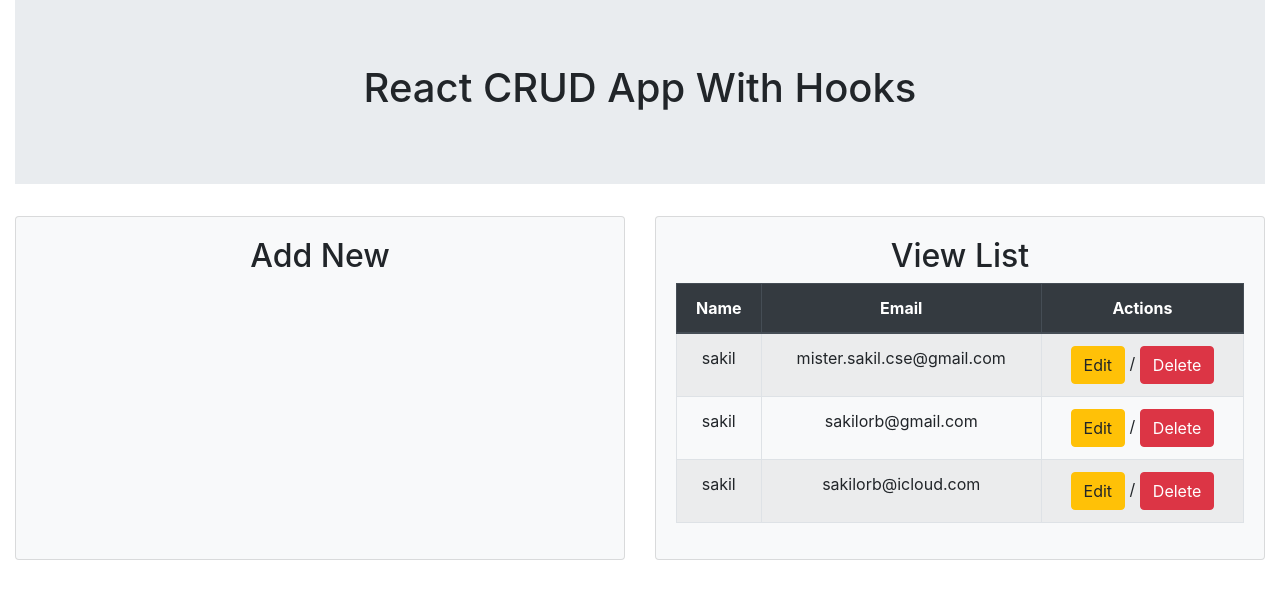
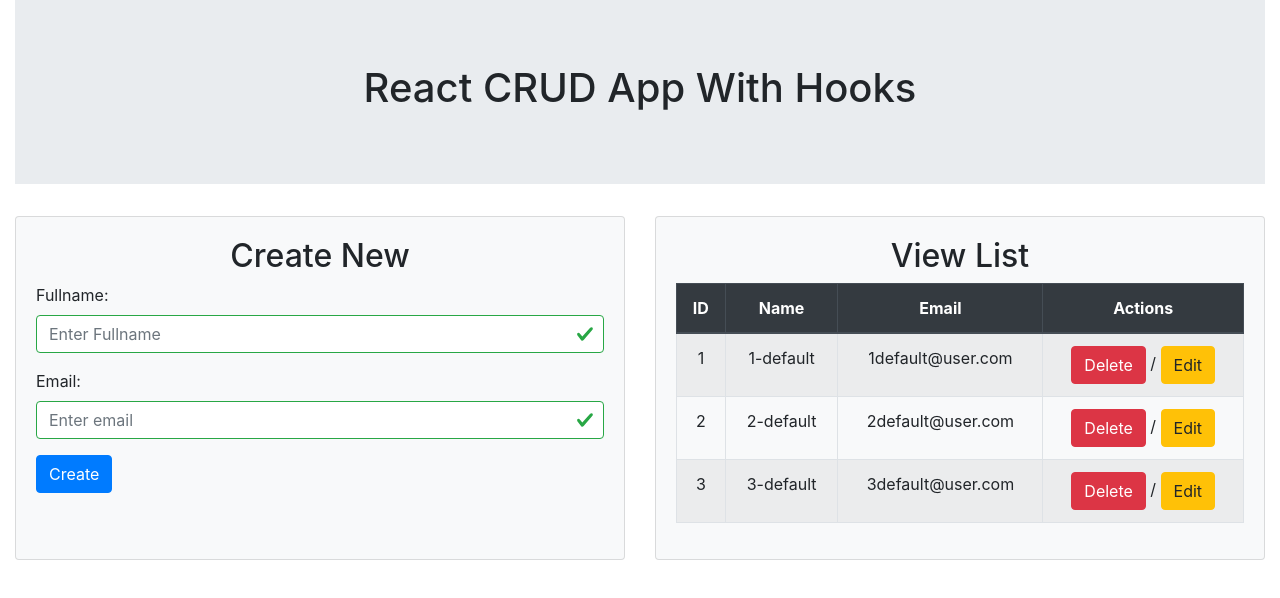
Before and after one commit to mistersakil/react-crud-app-with-hooks, a React (Create React App) app: page / in a window 1280 px wide. Shown: the top 598 px of the page. Built offline with nearby package versions, Linux system fonts and the light colour scheme.

Commit message:
CRUD operations completed successfully

```diff
--- a/src/App.js
+++ b/src/App.js
@@ -1,13 +1,52 @@
-import React, {useState} from 'react';
+import React, {useState, useEffect, Fragment} from 'react';
 import Table from './Component/Table'
+import Form from './Component/Form'
+import FormUpdate from './Component/FormUpdate'
 function App() {
-  const tableFields = ['Name','Email','Actions']
+  const tableFields = ['ID', 'Name','Email','Actions']
   const initianData = [
-    {name: 'sakil', email: 'mister.sakil.cse@gmail.com'},
-    {name: 'sakil', email: 'sakilorb@gmail.com'},
-    {name: 'sakil', email: 'sakilorb@icloud.com'},
+    {id: 1, name: '1-default', email: '1default@user.com'},
+    {id: 2, name: '2-default', email: '2default@user.com'},
+    {id: 3, name: '3-default', email: '3default@user.com'},
   ]
+
   const [users, setUsers] = useState(initianData)
+  const [isUpdating, setIsUpdating] = useState(false)
+  const [updatingUser, setUpdatingUser] = useState({id:null, name:'', email:''})
+
+  const userCreateHandler = newUser => {
+    setUsers([...users, newUser])
+  }
+
+  const userUpdateHandler = updateingUser => {
+    setIsUpdating(false)
+    let exist = false
+    setUsers(users.map(user => {
+      if(user.id === updateingUser.id){
+        exist = true
+        return updateingUser
+      }else{
+        return user
+      }
+    }))
+    if(!exist){
+      window.alert('Sorry! User does not exist')
+    }
+
+  }
+
+  const rowDeleteHandler = id => {
+    if(window.confirm('Are you sure?')){
+      const usersFiltered = users.filter(user => user.id !== id )
+      setUsers(usersFiltered)
+    }
+  }
+
+  const rowUpdateHandler = updatingObject => {
+    setIsUpdating(true)
+    setUpdatingUser(updatingObject)
+  }
+
 
   return (
     <div className="container-fluid">
@@ -24,14 +63,28 @@ function App() {
           <div className="card-deck">
             <div className="card bg-light">
               <div className="card-body text-center">
-                <h2>Add New</h2>
+              {
+                !isUpdating
+                ? (
+                  <Fragment>
+                  <h2>Create New</h2>
+                  <Form noOfRows={users.length} userCreateHandler={userCreateHandler} />
+                  </Fragment>
+                )
+                : (
+                  <Fragment>
+                    <h2>Update Form</h2>
+                    <FormUpdate updatingUser={updatingUser} userUpdateHandler={userUpdateHandler}/>
+                  </Fragment>
+                )
+              }
 
               </div>
             </div>
             <div className="card bg-light">
               <div className="card-body text-center">
                 <h2>View List</h2>
-                <Table tableFields={tableFields} tableData={users}></Table>
+                <Table tableFields={tableFields} tableData={users} rowDeleteHandler={rowDeleteHandler} rowUpdateHandler={rowUpdateHandler}/>
               </div>
             </div>
           </div>
--- /dev/null
+++ b/src/Component/Form.jsx
@@ -0,0 +1,52 @@
+import React, {useState} from "react";
+
+export default function Form(props) {
+	const defaultUserInfo = {id:null, name:'', email:''}
+	const defaultUser = defaultUserInfo
+	const [user, setUser] = useState(defaultUser)
+	const [required, setRequired] = useState(false)
+	const {name, email} = user
+	const inputHandler = event => {
+		const {name, value} = event.target
+		setUser({...user, [name] : value, id: props.noOfRows + 1})
+	}
+	const formSubmitHandler = event => {
+		event.preventDefault()
+		if(!user.name || !user.email){
+			setRequired(true)
+			return false
+		}else{
+			props.userCreateHandler(user)
+			setUser(defaultUser)
+			setRequired(false)
+		}
+
+	}
+	return (
+	    <form onSubmit={formSubmitHandler} className="was-validated text-left">
+	      	<div className="form-group">
+		        <label htmlFor="name">Fullname:</label>
+		        <input type="text" className="form-control" id="name" placeholder="Enter Fullname" name="name" value={name} onChange={inputHandler} />
+	     	</div>
+	      	<div className="form-group">
+		        <label htmlFor="email">Email:</label>
+		        <input type="email" className="form-control" id=" email" placeholder="Enter email" name="email" value={email}  onChange={inputHandler}  />
+
+		    </div>
+	      	<button type="submit" className="btn btn-primary">
+	        	Create
+	     	</button>
+		  	{
+		  		required && (
+  		            <div className="alert alert-danger mt-2 ">
+  		             	<strong>Both fields required</strong>
+  		             	<button type="button" className="close" onClick={() => setRequired(false)}>
+							<span>&times;</span>
+						</button>
+  		            </div>
+		  		)
+		  	}
+
+	    </form>
+	);
+}
--- /dev/null
+++ b/src/Component/FormUpdate.jsx
@@ -0,0 +1,55 @@
+import React, {useState,useEffect} from "react";
+
+export default function FormUpdate(props) {
+
+	const [user, setUser] = useState(props.updatingUser)
+	const [required, setRequired] = useState(false)
+	const {name, email} = user
+	const inputHandler = event => {
+		const {name, value} = event.target
+		setUser({...user, [name] : value})
+	}
+	const formSubmitHandler = event => {
+		event.preventDefault()
+		if(!user.name || !user.email){
+			setRequired(true)
+			return false
+		}else{
+			props.userUpdateHandler(user)
+		}
+
+	}
+
+	useEffect(() => {
+	    setUser(props.updatingUser)
+	},[props])
+
+
+	return (
+	    <form onSubmit={formSubmitHandler} className="was-validated text-left">
+	      	<div className="form-group">
+		        <label htmlFor="name">Fullname:</label>
+		        <input type="text" className="form-control" id="name" placeholder="Enter Fullname" name="name" value={user.name} onChange={inputHandler} />
+	     	</div>
+	      	<div className="form-group">
+		        <label htmlFor="email">Email:</label>
+		        <input type="email" className="form-control" id=" email" placeholder="Enter email" name="email" value={user.email}  onChange={inputHandler}  />
+
+		    </div>
+	      	<button type="submit" className="btn btn-primary">
+	        	Update
+	     	</button>
+		  	{
+		  		required && (
+  		            <div className="alert alert-danger mt-2 ">
+  		             	<strong>Both fields required</strong>
+  		             	<button type="button" className="close" onClick={() => setRequired(false)}>
+							<span>&times;</span>
+						</button>
+  		            </div>
+		  		)
+		  	}
+
+	    </form>
+	);
+}
--- a/src/Component/Table.jsx
+++ b/src/Component/Table.jsx
@@ -7,7 +7,7 @@ const Table = props => {
 		<div className="table-responsive">
 		<table className="table table-bordered table-hover table-striped">
 			<Thead tableFields={props.tableFields}/>
-			<Tbody tableData={props.tableData} noOfFields={props.tableFields.length} />
+			<Tbody tableData={props.tableData} noOfFields={props.tableFields.length} rowDeleteHandler={props.rowDeleteHandler} rowUpdateHandler={props.rowUpdateHandler} />
 		</table>
 		</div>
 	)
--- a/src/Component/Tbody.jsx
+++ b/src/Component/Tbody.jsx
@@ -8,12 +8,12 @@ const Tbody = props => {
 		rowMap = props.tableData.map((singleObject, index) => {
 			return (
 				<tr key={index}>
-					{ Object.keys(singleObject).map((key, index) => (<td key={index}>{singleObject[key]}</td>)) }
+					{ Object.keys(singleObject).map((key, index) => (<td key={index}>{ singleObject[key]}</td>)) }
 					<td style={{minWidth: "100px"}}>
-						<button onClick={() => props.objectDeleteHandler(index)} className="btn btn-warning">Edit</button>
+						<button onClick={() => props.rowDeleteHandler(singleObject.id)} className="btn btn-danger">Delete</button>
 						<span> / </span>
 
-						<button onClick={() => props.objectDeleteHandler(index)} className="btn btn-danger">Delete</button>
+						<button onClick={() => props.rowUpdateHandler(singleObject)} className="btn btn-warning">Edit</button>
 					</td>
 				</tr>
 			)
--- a/src/index.js
+++ b/src/index.js
@@ -3,9 +3,4 @@ import ReactDOM from 'react-dom';
 import 'bootstrap/scss/bootstrap.scss';
 import App from './App';
 
-ReactDOM.render(
-  <React.StrictMode>
-    <App />
-  </React.StrictMode>,
-  document.getElementById('root')
-);
+ReactDOM.render(<App />, document.getElementById('root'));
```
Also changed, not shown: src/Component/_Tables.jsx (deleted, +0 -36 lines), 1 other file (tests, documents, lock files or other folders).
